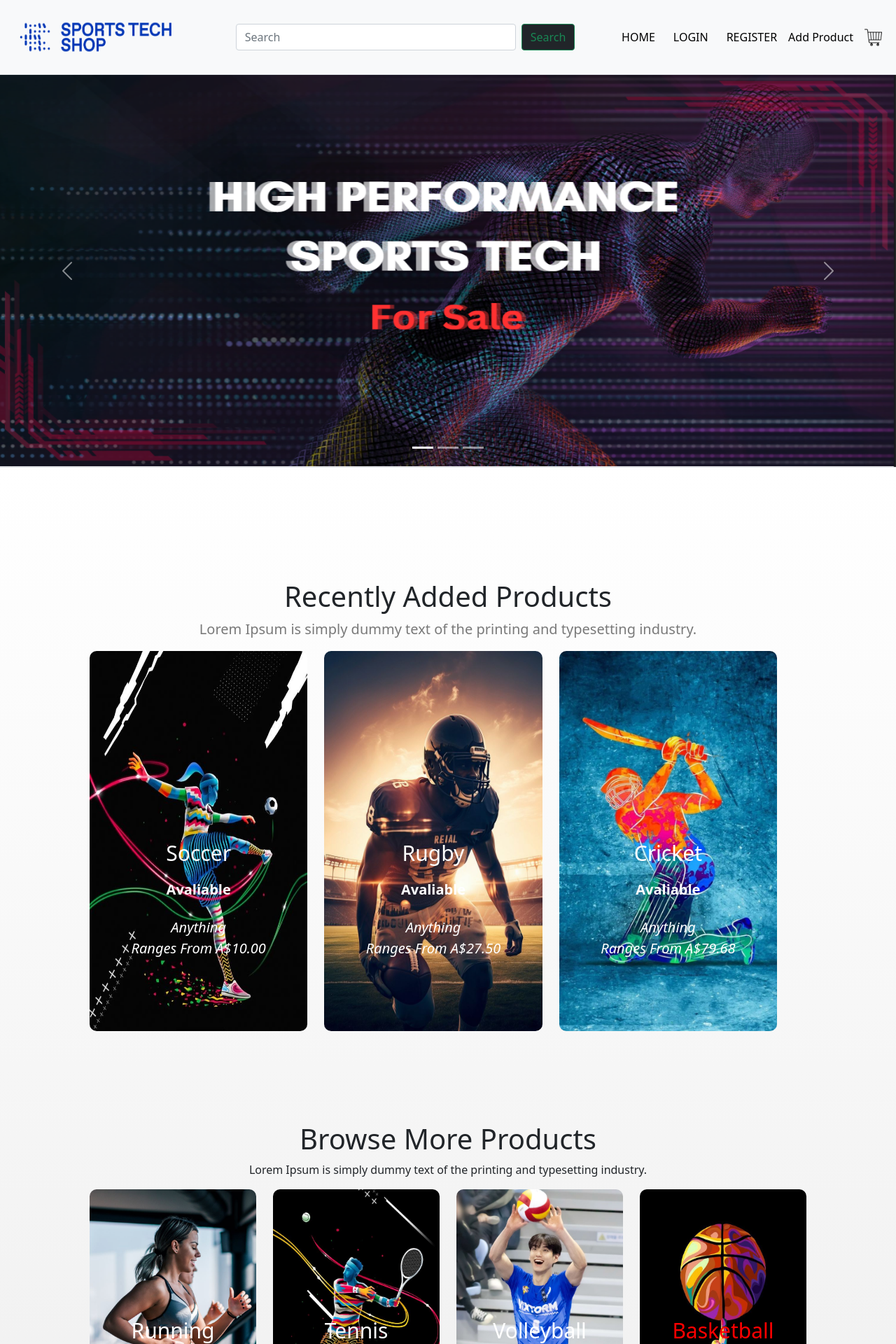
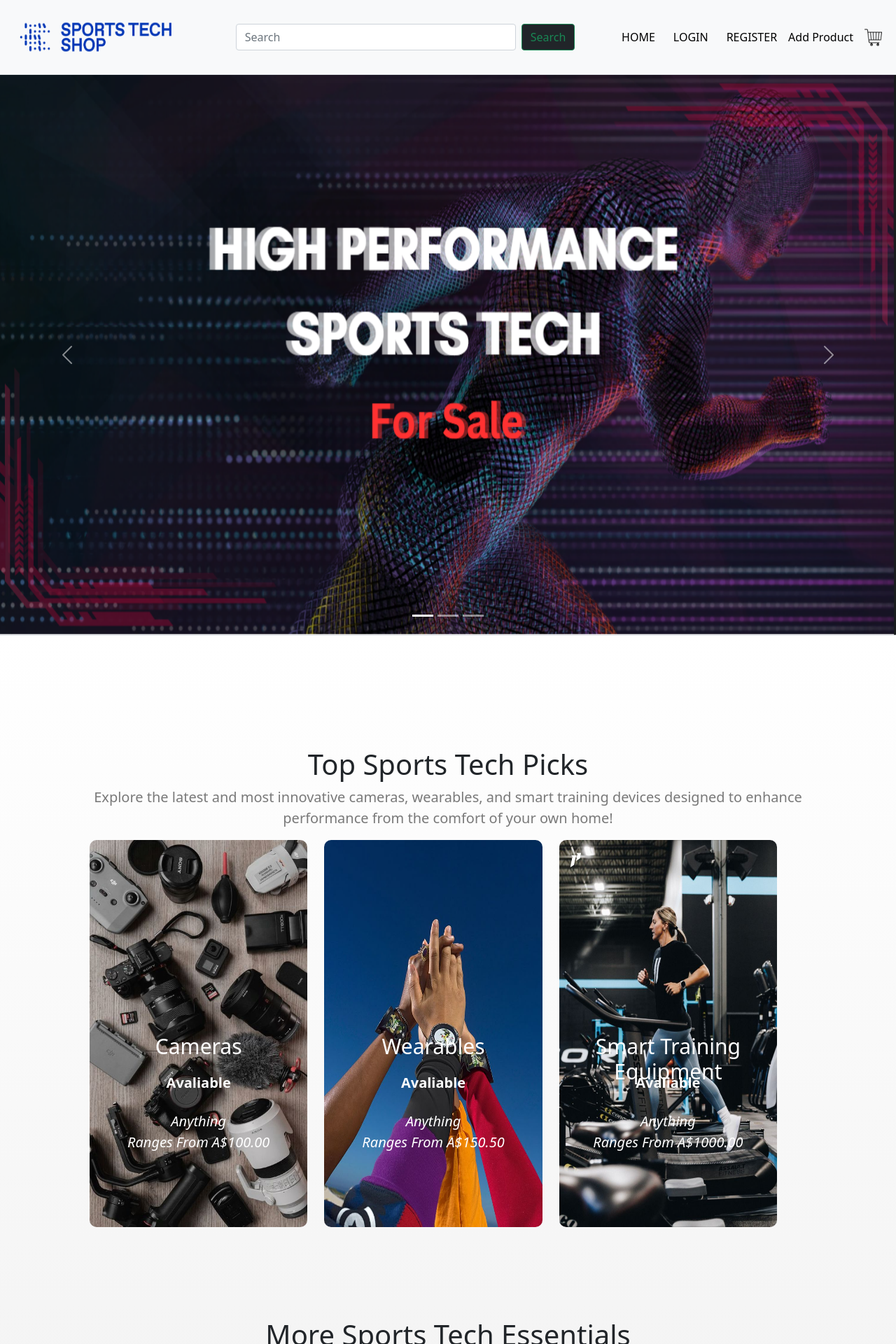
Before and after one commit to lobbzj/QUT-Capstone-Project-T239, a Flask app: page / in a window 1280 px wide. Shown: the top 1920 px of the page at 70% size. Run offline with Flask 3, Linux system fonts and the light colour scheme; some libraries are stand-ins or nearby versions.

Commit message:
Updated UI
expended the carosuel so it doesnt stretch, then exchanged the products to categories instead. Changed some colorings/text sizing etc.

```diff
--- a/app/static/styles/home.css
+++ b/app/static/styles/home.css
@@ -271,7 +271,7 @@
 }
 
 .carousel-item {
-    height: 70vh;
+    height: 100vh;
 }
 
 .carousel-item img {
--- a/app/templates/index.html
+++ b/app/templates/index.html
@@ -35,50 +35,50 @@
   <!-- Recent Sports Techs -->
   <main>
     <section class="Recent">
-      <h1>Recently Added Products</h1>
-      <p>Lorem Ipsum is simply dummy text of the printing and typesetting industry.</p>
+      <h1>Top Sports Tech Picks</h1>
+      <p>Explore the latest and most innovative cameras, wearables, and smart training devices designed to enhance performance from the comfort of your own home!</p>
       <div id="row1" class="row">
         <div class="Recent-col">
           <a href="/products">
-            <img src="../static/img/Soccer.jpg" />
+            <img src="../static/img/Cameras.jpg" />
             <div class="layer">
-              <h3>Soccer</h3>
+              <h3>Cameras</h3>
               <p>
                 <b>Avaliable</b>
               </p>
               <i>
                 Anything<br />
-                Ranges From A$10.00
+                Ranges From A$100.00
               </i>
             </div>
           </a>
         </div>
         <div class="Recent-col">
           <a href="#">
-            <img src="../static/img/Rugby.jpg" />
+            <img src="../static/img/watches.jpg" />
             <div class="layer">
-              <h3>Rugby</h3>
+              <h3>Wearables</h3>
               <p>
                 <b>Avaliable</b>
               </p>
               <i>
                 Anything
-                <br />Ranges From A$27.50
+                <br />Ranges From A$150.50
               </i>
             </div>
           </a>
         </div>
         <div class="Recent-col">
           <a href="#">
-            <img src="../static/img/Cricket.jpg" />
+            <img src="../static/img/Treadmill.jpg" />
             <div class="layer">
-              <h3>Cricket</h3>
+              <h3>Smart Training Equipment</h3>
               <p>
                 <b>Avaliable</b>
               </p>
               <i>
                 Anything
-                <br />Ranges From A$79.68
+                <br />Ranges From A$1000.00
               </i>
             </div>
           </a>
@@ -88,66 +88,66 @@
 
     <!-- -Browse Products -->
     <section class="Browse">
-      <h1>Browse More Products</h1>
-      <p>Lorem Ipsum is simply dummy text of the printing and typesetting industry.</p>
+      <h1>More Sports Tech Essentials</h1>
+      <p>From smart sensors to recovery tools, discover a wide range of cutting-edge gear for every athlete.</p>
       <div id="row2" class="row">
         <div class="Browse-col">
           <a href="#">
-            <img src="../static/img/Running.jpg" />
+            <img src="../static/img/WellnessDevice.jpg" />
             <div class="layer">
-              <h3>Running</h3>
+              <h3>Recovery/Wellness Tech</h3>
               <p>
                 <b>Avaliable</b>
               </p>
               <i>
                 Anything
-                <br />Ranges from A$79.68+
+                <br />Ranges from A$50.00
               </i>
             </div>
           </a>
         </div>
         <div class="Browse-col">
           <a href="#">
-            <img src="../static/img/Tennis.jpg" />
+            <img src="../static/img/Smart Water Bottle.jpg" />
             <div class="layer">
-              <h3>Tennis</h3>
+              <h3>Hydration/Nutrition Tech</h3>
               <p>
                 <b>Avaliable</b>
               </p>
               <i>
                 Anything
-                <br />Ranges from A$43.50
+                <br />Ranges from A$100.00
               </i>
             </div>
           </a>
         </div>
         <div class="Browse-col">
           <a href="#">
-            <img src="../static/img/Volleyball.jpg" />
+            <img src="../static/img/VirtualSport.jpg" />
             <div class="layer">
-              <h3>Volleyball</h3>
+              <h3>(VR/AR) Training</h3>
               <p>
-                <b>Soldout:</b>
+                <b>Avaliable</b>
               </p>
               <i>
                 Anything
-                <br />Ranges from A$38.37
+                <br />Ranges from A$1000.00
               </i>
             </div>
           </a>
         </div>
         <div class="Browse-col">
           <a href="#">
-            <img src="../static/img/Basketball.jpg" />
+            <img src="../static/img/Smart Helmet.jpg" />
             <div class="layer">
-              <h3 style="color:red">Basketball</h3>
-              <p style="color:red">
-                <b>Soldout:</b>
+              <h3 style="color:rgb(168, 62, 62)">Safety/Injury Prevention</h3>
+              <p style="color:rgb(177, 89, 89)">
+                <b>Unavaliable:</b>
               </p>
-              <i style="color:red">
+              <!-- <i style="color:rgb(177, 89, 89)">
                 Anything
-                <br style="color:red" />No Price
-              </i>
+                <br style="color:rgb(177, 89, 89)" />No Price
+              </i> -->
             </div>
           </a>
         </div>
```
Also changed, not shown: app/static/img/Cameras.jpg (added), app/static/img/Legcompression.jpg (added), app/static/img/Smart Helmet.jpg (added), app/static/img/Smart Water Bottle.jpg (added), app/static/img/Treadmill.jpg (added), app/static/img/VirtualSport.jpg (added), app/static/img/VirtualSport2.jpg (added), app/static/img/Watch.jpg (added), app/static/img/WellnessDevice.jpg (added), app/static/img/watches.jpg (added).
